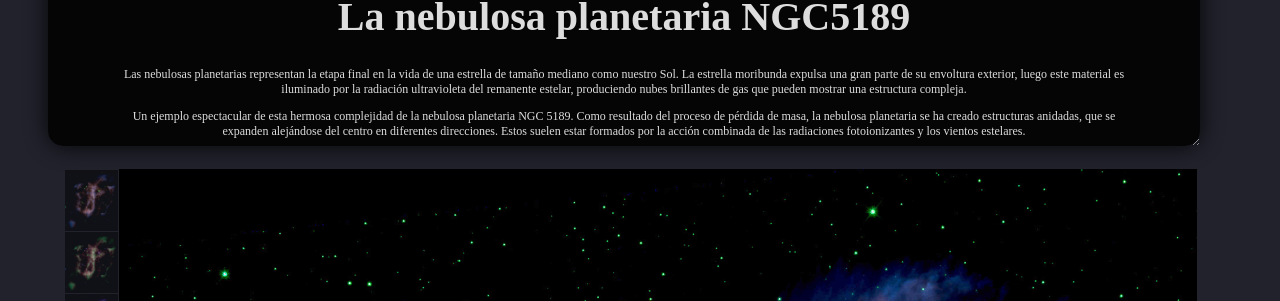
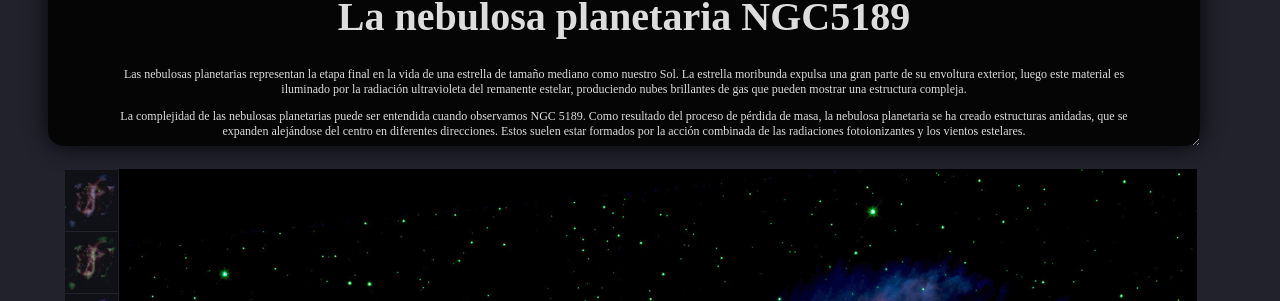
Before and after one commit to nicomedinap/nicomedinap.github.io, a Jekyll site: the page Galeria/HST/MostrarImagenesNGC5189.html, which Jekyll copies as it is, in a window 1280 px wide. Shown: the part 119-420 px from the top of the page. Built offline with Jekyll 4.4.1, drawn with Linux system fonts in a browser that asks for light colours.

Commit message:
Update MostrarImagenesNGC5189.html

```diff
--- a/Galeria/HST/MostrarImagenesNGC5189.html
+++ b/Galeria/HST/MostrarImagenesNGC5189.html
@@ -26,7 +26,7 @@
 			<p>
 			Las nebulosas planetarias representan la etapa final en la vida de una estrella de tamaño mediano como nuestro Sol. La estrella moribunda expulsa una gran parte de su envoltura exterior, luego este material es iluminado por la radiación ultravioleta del remanente estelar, produciendo nubes brillantes de gas que pueden mostrar una estructura compleja.</p>
 
-			<p> Un ejemplo espectacular de esta hermosa complejidad de la nebulosa planetaria NGC 5189. Como resultado del proceso de pérdida de masa, la nebulosa planetaria se ha creado estructuras anidadas, que se expanden alejándose del centro en diferentes direcciones. Estos suelen estar formados por la acción combinada de las radiaciones fotoionizantes y los vientos estelares.
+			<p> La complejidad de las nebulosas planetarias puede ser entendida cuando observamos NGC 5189. Como resultado del proceso de pérdida de masa, la nebulosa planetaria se ha creado estructuras anidadas, que se expanden alejándose del centro en diferentes direcciones. Estos suelen estar formados por la acción combinada de las radiaciones fotoionizantes y los vientos estelares.
 			</p>
 
 			<p> Su estructura doble bipolar o cuadrupolar podría explicarse por la presencia de una segunda estrella que orbita alrededor de la estrella central e influye en el patrón de eyección de masa durante sus estertores de muerte que producen nebulosas. El remanente de la estrella central, habiendo perdido gran parte de su masa, ahora vive sus últimos días como una enana blanca. Sin embargo, no hay un candidato visual para el posible compañero.
```
